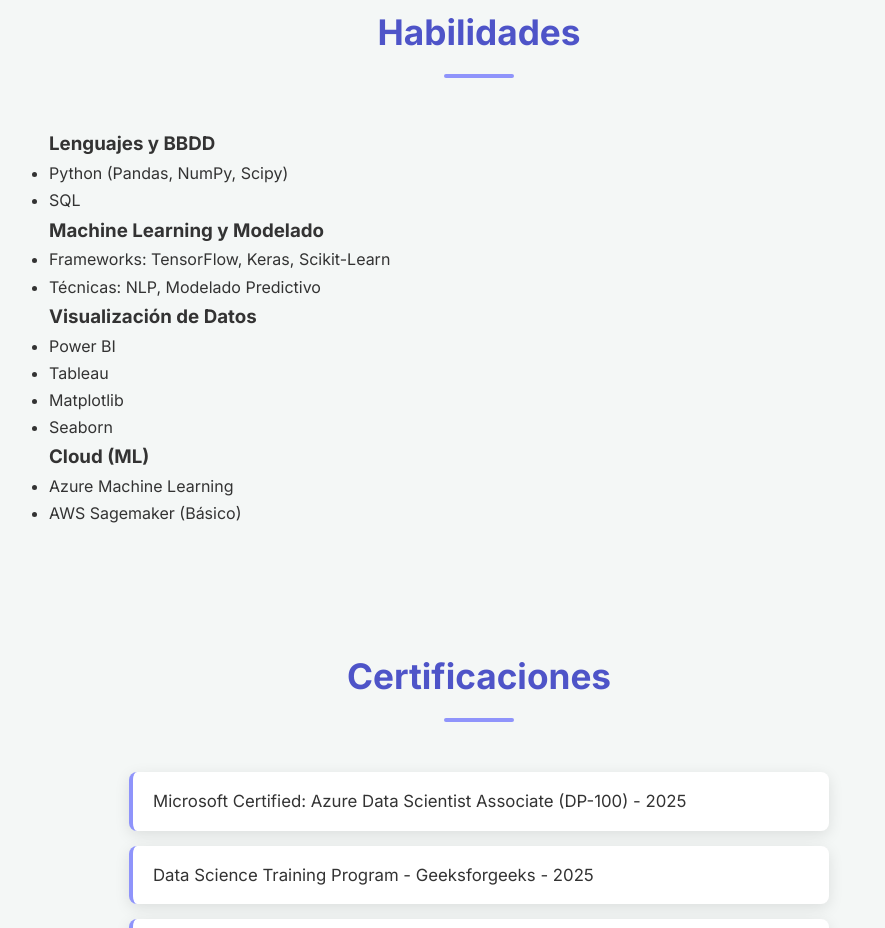
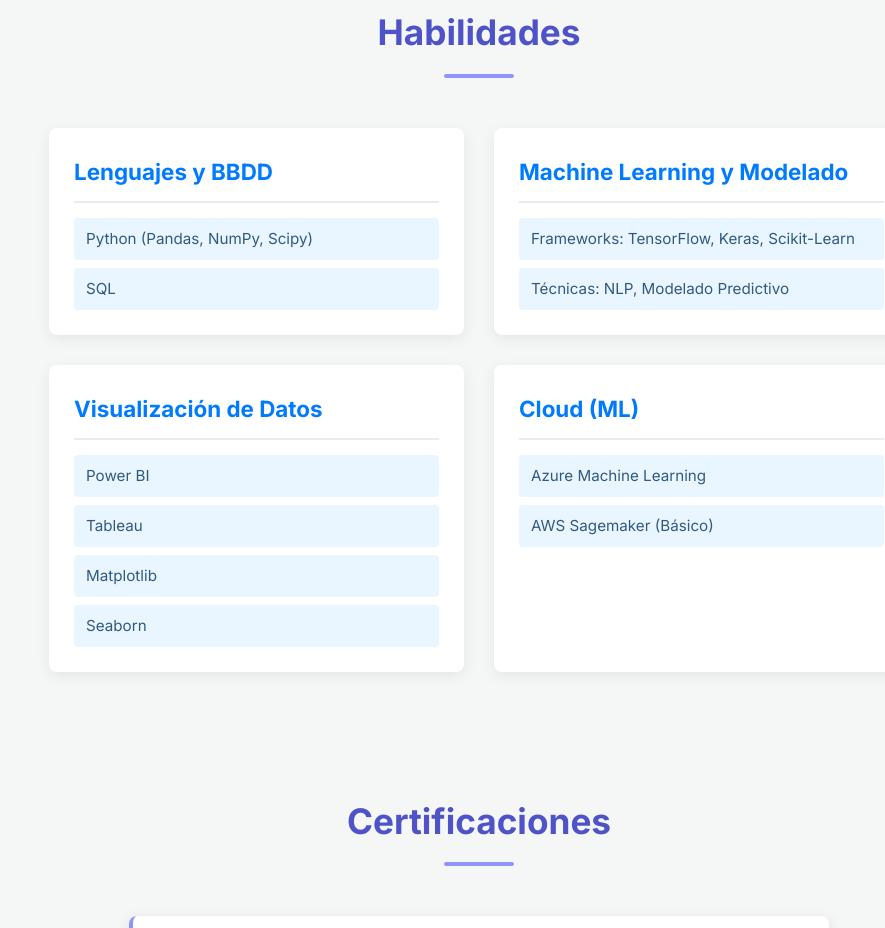
Before and after one commit to andres-lizarazo/andres-lizarazo.github.io, a plain HTML site: page index.html in a window 1280 px wide. Shown: the part 1340-2268 px from the top of the page, without its empty margins (161-1046 px from the left). Drawn offline with Linux system fonts and the light colour scheme.

Commit message:
update skills css

```diff
--- a/style.css
+++ b/style.css
@@ -272,34 +272,60 @@
   line-height: 1;
 }
 
-.skills-list {
+.skills-categories {
+  display: grid;
+  /* Ajusta el número de columnas según el espacio y preferencia */
+  grid-template-columns: repeat(auto-fit, minmax(300px, 1fr));
+  gap: 30px; /* Espacio entre categorías */
+}
+
+.skill-category {
+  background-color: #ffffff;
+  padding: 25px;
+  border-radius: 8px;
+  box-shadow: 0 4px 15px rgba(0, 0, 0, 0.07);
+  transition: transform 0.2s ease-in-out;
+}
+
+.skill-category:hover {
+  transform: translateY(-5px);
+}
+
+.skill-category h3 {
+  font-size: 1.4em;
+  color: #007bff; /* Color del título de la categoría */
+  margin-top: 0;
+  margin-bottom: 15px;
+  border-bottom: 2px solid #e9ecef; /* Separador sutil */
+  padding-bottom: 10px;
+}
+
+.skills-items {
   list-style: none;
   padding: 0;
   margin: 0;
-  display: grid;
-  /* Crea columnas responsivas: mínimo 280px de ancho, se ajustan al espacio */
-  grid-template-columns: repeat(auto-fit, minmax(280px, 1fr));
-  gap: 25px; /* Espacio entre las tarjetas */
 }
 
-.skills-list li {
-  background-color: #ffffff;
-  padding: 25px;
-  border-radius: 10px; /* Bordes más redondeados para las tarjetas */
-  box-shadow: 0 5px 20px rgba(0, 0, 0, 0.08); /* Sombra más pronunciada */
-  text-align: center; /* Centrar el texto dentro de la tarjeta */
-  font-size: 1.05em;
-  color: #485360;
-  transition: transform 0.3s ease, box-shadow 0.3s ease;
-  display: flex; /* Para centrar verticalmente si quieres (con align-items) */
-  align-items: center;
-  justify-content: center;
-  min-height: 80px; /* Altura mínima para tarjetas más uniformes */
+.skills-items li {
+  background-color: #e9f5ff; /* Fondo muy claro para cada item */
+  color: #315b7e;
+  padding: 8px 12px;
+  margin-bottom: 8px;
+  border-radius: 4px;
+  font-size: 0.95em;
+  /* Opcional: si quieres un pequeño borde o icono */
+  /* border-left: 3px solid #007bff; */
 }
 
-.skills-list li:hover {
-  transform: translateY(-8px); /* Levantar la tarjeta al pasar el mouse */
-  box-shadow: 0 10px 30px rgba(0, 0, 0, 0.12);
+.skills-items li:last-child {
+  margin-bottom: 0;
+}
+
+/* Para el texto "(Básico)" en AWS Sagemaker, podrías darle un estilo específico */
+.skills-items li .proficiency-basic {
+  font-size: 0.8em;
+  color: #6c757d;
+  margin-left: 5px;
 }
 .certifications-list {
   list-style: none;
```
